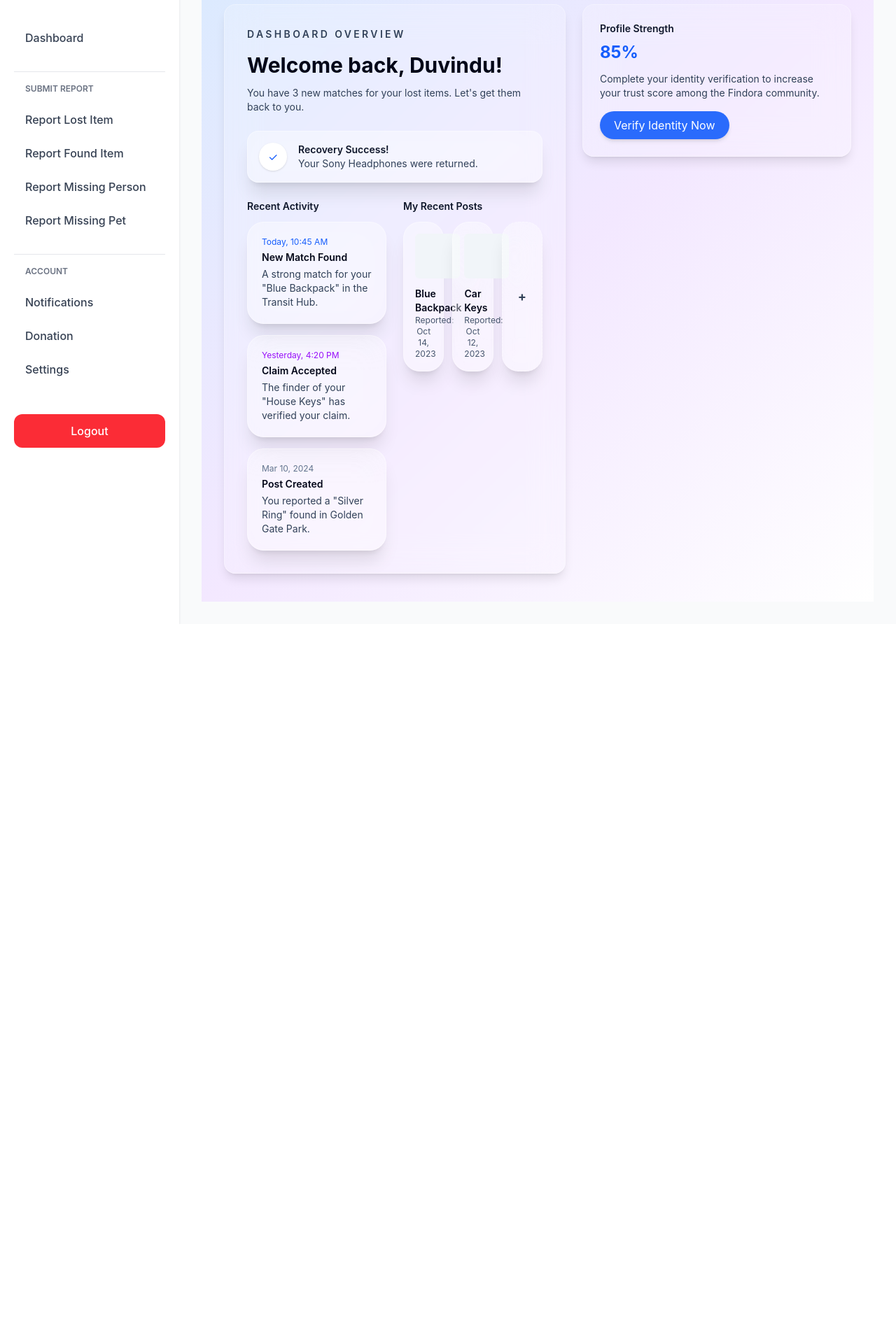
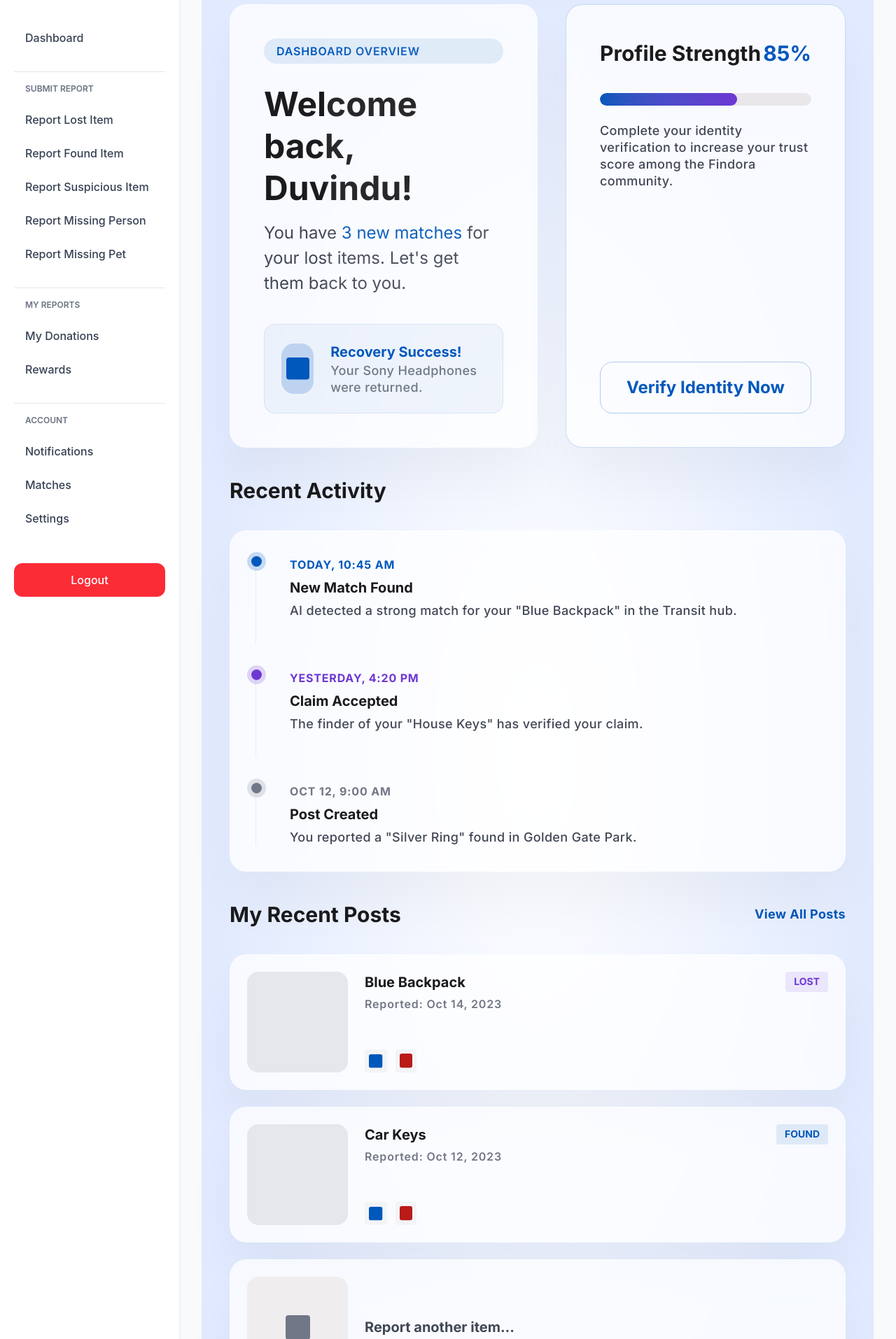
Before and after one commit to malshi1014/Findora, a React (Vite) app in the folder findora-frontend/: page /dashboard in a window 1280 px wide. Shown: the part 66-1980 px from the top of the page at 70% size. Before the commit the page ends 958 px from the top, so only its background shows below. Built offline with nearby package versions, Linux system fonts and the light colour scheme; no server answers.

Commit message:
Create user Dashboard

```diff
--- a/findora-frontend/index.html
+++ b/findora-frontend/index.html
@@ -6,7 +6,7 @@
     <meta name="viewport" content="width=device-width, initial-scale=1.0" />
     <link rel="preconnect" href="https://fonts.googleapis.com" />
     <link rel="preconnect" href="https://fonts.gstatic.com" crossorigin />
-    <link href="https://fonts.googleapis.com/css2?family=Inter:wght@400;600;700&family=Outfit:wght@400;500;600;700&display=swap" rel="stylesheet" />
+    <link href="https://fonts.googleapis.com/css2?family=Inter:wght@400;500;600;700&family=Outfit:wght@400;500;600;700&family=Sora:wght@600;700&family=JetBrains+Mono:wght@400&display=swap" rel="stylesheet" />
     <title>findora-frontend</title>
   </head>
   <body>
--- a/findora-frontend/src/components/Sidebar/Sidebar.jsx
+++ b/findora-frontend/src/components/Sidebar/Sidebar.jsx
@@ -30,6 +30,10 @@ function Sidebar() {
             Report Found Item
           </Link>
 
+          <Link to="/report-suspicious" className="block px-4 py-3 rounded-xl hover:bg-blue-50 hover:text-blue-700">
+            Report Suspicious Item
+          </Link>
+
           <Link to="/report-person" className="block px-4 py-3 rounded-xl hover:bg-blue-50 hover:text-blue-700">
             Report Missing Person
           </Link>
@@ -40,13 +44,23 @@ function Sidebar() {
         </div>
 
         <div className="mt-6 pt-4 border-t border-gray-200">
+          <p className="text-xs font-semibold uppercase text-gray-500 px-4 mb-3">My Reports</p>
+          <Link to="/donation" className="block px-4 py-3 rounded-xl hover:bg-blue-50 hover:text-blue-700">
+            My Donations
+          </Link>
+          <Link to="/rewards" className="block px-4 py-3 rounded-xl hover:bg-blue-50 hover:text-blue-700">
+            Rewards
+          </Link>
+        </div>
+
+        <div className="mt-6 pt-4 border-t border-gray-200">
           <p className="text-xs font-semibold uppercase text-gray-500 px-4 mb-3">Account</p>
           <Link to="/notifications" className="block px-4 py-3 rounded-xl hover:bg-blue-50 hover:text-blue-700">
             Notifications
           </Link>
 
-          <Link to="/donation" className="block px-4 py-3 rounded-xl hover:bg-blue-50 hover:text-blue-700">
-            Donation
+          <Link to="/possible-match" className="block px-4 py-3 rounded-xl hover:bg-blue-50 hover:text-blue-700">
+            Matches
           </Link>
 
           <Link to="/settings" className="block px-4 py-3 rounded-xl hover:bg-blue-50 hover:text-blue-700">
--- a/findora-frontend/src/pages/dashboard/UserDashboard.jsx
+++ b/findora-frontend/src/pages/dashboard/UserDashboard.jsx
@@ -3,80 +3,178 @@ import DashboardLayout from "../../layouts/DashboardLayout";
 function UserDashboard() {
   return (
     <DashboardLayout>
-      <div className="min-h-screen bg-gradient-to-br from-blue-100 via-purple-100 to-white py-10">
-        <div className="mx-auto max-w-6xl space-y-8 px-4 sm:px-6 lg:px-8">
-          <div className="flex flex-col gap-6 lg:flex-row lg:items-start">
-            <div className="flex-1 rounded-2xl bg-white/20 backdrop-blur-xl border border-white/30 shadow-lg p-8">
-              <p className="text-sm font-semibold uppercase tracking-[0.24em] text-slate-700">Dashboard Overview</p>
-              <h1 className="mt-4 text-3xl font-bold text-slate-950">Welcome back, Duvindu!</h1>
-              <p className="mt-3 max-w-2xl text-sm text-slate-700">You have 3 new matches for your lost items. Let's get them back to you.</p>
+      <div className="min-h-screen" style={{ background: "radial-gradient(ellipse 50% 50% at 50% 50%, white 0%, #E1EAFE 100%)" }}>
+        <div className="w-full max-w-[2160px] mx-auto p-6 sm:p-10 flex flex-col gap-6 sm:gap-10">
 
-              <div className="mt-6 flex items-center gap-4 rounded-2xl bg-white/30 backdrop-blur-xl border border-white/40 p-4 shadow-xl">
-                <div className="h-10 w-10 rounded-full bg-white flex items-center justify-center text-blue-600 shadow-sm">✓</div>
-                <div>
-                  <p className="text-sm font-semibold text-slate-900">Recovery Success!</p>
-                  <p className="text-sm text-slate-700">Your Sony Headphones were returned.</p>
-                </div>
+          {/* Dashboard Overview + Profile Strength Row */}
+          <div className="flex flex-col lg:flex-row gap-6 sm:gap-10">
+
+            {/* Dashboard Overview Card */}
+            <div className="flex-1 p-6 sm:p-12 bg-white/75 backdrop-blur rounded-3xl shadow-[0_45px_75px_rgba(0,0,0,0.04)] border border-white/20 relative overflow-hidden">
+              <div className="absolute right-0 top-0 w-[302px] h-[459px] opacity-20">
+                <div className="w-full h-full bg-gradient-to-b from-white to-white opacity-30" />
               </div>
-
-              <div className="mt-6 grid gap-6 md:grid-cols-2">
-                <div className="space-y-3">
-                  <h4 className="text-sm font-semibold text-slate-900">Recent Activity</h4>
-                  <div className="mt-2 space-y-4">
-                    <div className="rounded-3xl bg-white/30 backdrop-blur-xl border border-white/40 p-5 shadow-xl">
-                      <p className="text-xs text-blue-600">Today, 10:45 AM</p>
-                      <p className="mt-1 text-sm font-semibold text-slate-950">New Match Found</p>
-                      <p className="text-sm text-slate-700 mt-1">A strong match for your "Blue Backpack" in the Transit Hub.</p>
-                    </div>
-
-                    <div className="rounded-3xl bg-white/30 backdrop-blur-xl border border-white/40 p-5 shadow-xl">
-                      <p className="text-xs text-purple-600">Yesterday, 4:20 PM</p>
-                      <p className="mt-1 text-sm font-semibold text-slate-950">Claim Accepted</p>
-                      <p className="text-sm text-slate-700 mt-1">The finder of your "House Keys" has verified your claim.</p>
-                    </div>
-
-                    <div className="rounded-3xl bg-white/30 backdrop-blur-xl border border-white/40 p-5 shadow-xl">
-                      <p className="text-xs text-slate-500">Mar 10, 2024</p>
-                      <p className="mt-1 text-sm font-semibold text-slate-950">Post Created</p>
-                      <p className="text-sm text-slate-700 mt-1">You reported a "Silver Ring" found in Golden Gate Park.</p>
-                    </div>
+              <div className="flex flex-col gap-3 sm:gap-4">
+                <span className="inline-block px-4 sm:px-[18px] py-1 sm:py-[6px] bg-[rgba(0,88,188,0.10)] rounded-full text-[#0058BC] text-xs sm:text-base font-semibold font-[Inter] tracking-[0.83px]">
+                  DASHBOARD OVERVIEW
+                </span>
+                <h1 className="text-[#1B1B1D] text-2xl sm:text-[48px] font-bold font-[Inter] leading-tight sm:leading-[60px] pt-3 sm:pt-[12px]">
+                  Welcome back, Duvindu!
+                </h1>
+                <p className="text-[#414755] text-base sm:text-2xl font-normal font-[Inter] leading-snug sm:leading-[36px] max-w-[672px] pb-4 sm:pb-6">
+                  You have <span className="text-[#0058BC]">3 new matches</span> for your lost items. Let&apos;s get them back to you.
+                </p>
+                <div className="flex items-center gap-4 sm:gap-6 p-4 sm:p-6 bg-[rgba(0,88,188,0.05)] rounded-2xl border border-[rgba(0,88,188,0.10)] max-w-[576px]">
+                  <div className="w-14 h-14 sm:w-[72px] sm:h-[72px] bg-[rgba(0,88,188,0.20)] rounded-xl sm:rounded-[18px] flex items-center justify-center">
+                    <svg width="33" height="32" viewBox="0 0 33 32" fill="none" xmlns="http://www.w3.org/2000/svg">
+                      <rect width="33" height="31.5" rx="4" fill="#0058BC" />
+                    </svg>
                   </div>
-                </div>
-
-                <div>
-                  <h4 className="text-sm font-semibold text-slate-900">My Recent Posts</h4>
-                  <div className="mt-3 grid grid-cols-1 gap-3 sm:grid-cols-2 lg:grid-cols-3">
-                    <div className="rounded-3xl bg-white/30 backdrop-blur-xl border border-white/40 p-4 shadow-xl text-center">
-                      <div className="h-16 w-16 mx-auto rounded-md bg-slate-100" />
-                      <p className="mt-3 text-sm font-semibold text-slate-950">Blue Backpack</p>
-                      <p className="text-xs text-slate-600">Reported: Oct 14, 2023</p>
-                    </div>
-
-                    <div className="rounded-3xl bg-white/30 backdrop-blur-xl border border-white/40 p-4 shadow-xl text-center">
-                      <div className="h-16 w-16 mx-auto rounded-md bg-slate-100" />
-                      <p className="mt-3 text-sm font-semibold text-slate-950">Car Keys</p>
-                      <p className="text-xs text-slate-600">Reported: Oct 12, 2023</p>
-                    </div>
-
-                    <button className="rounded-3xl bg-white/30 backdrop-blur-xl border border-dashed border-white/40 p-4 shadow-xl flex items-center justify-center text-lg font-bold text-slate-700 transition hover:bg-white/40">
-                      +
-                    </button>
+                  <div>
+                    <p className="text-[#0058BC] text-base sm:text-xl font-bold font-[Inter] leading-snug sm:leading-[30px]">Recovery Success!</p>
+                    <p className="text-[#717786] text-sm sm:text-lg font-medium font-[Inter] leading-snug sm:leading-[24px] tracking-[0.36px]">Your Sony Headphones were returned.</p>
                   </div>
                 </div>
               </div>
             </div>
 
-            <aside className="w-full max-w-sm">
-              <div className="rounded-2xl bg-white/20 backdrop-blur-xl border border-white/30 shadow-lg p-6">
-                <h4 className="text-sm font-semibold text-slate-900">Profile Strength</h4>
-                <p className="mt-2 text-2xl font-bold text-blue-600">85%</p>
-                <p className="mt-3 text-sm text-slate-700">Complete your identity verification to increase your trust score among the Findora community.</p>
-                <button className="mt-4 bg-blue-600/90 text-white px-5 py-2 rounded-full shadow-md hover:bg-blue-700">
-                  Verify Identity Now
-                </button>
+            {/* Profile Strength Card */}
+            <div className="w-full lg:w-[400px] p-6 sm:p-12 bg-white/75 backdrop-blur rounded-3xl shadow-[0_45px_75px_rgba(0,0,0,0.04)] border border-[rgba(0,88,188,0.20)] flex flex-col justify-between">
+              <div className="flex flex-col gap-4 sm:gap-6 pb-6 sm:pb-9">
+                <div className="flex justify-between items-start pb-2 sm:pb-3">
+                  <h2 className="text-[#1B1B1D] text-xl sm:text-[30px] font-bold font-[Inter] leading-snug sm:leading-[42px]">Profile Strength</h2>
+                  <span className="text-[#0058BC] text-xl sm:text-[30px] font-bold font-[Inter] leading-snug sm:leading-[42px]">85%</span>
+                </div>
+                <div className="w-full h-[18px] bg-[#EAE7EA] rounded-full overflow-hidden">
+                  <div className="w-[65%] h-full bg-gradient-to-r from-[#0058BC] to-[#6D37D3] rounded-full shadow-[0_6px_9px_-6px_rgba(0,0,0,0.10),0_15px_22.5px_-4.5px_rgba(0,0,0,0.10)]" />
+                </div>
+                <p className="text-[#414755] text-sm sm:text-lg font-medium font-[Inter] leading-snug sm:leading-[24px] tracking-[0.36px]">
+                  Complete your identity verification to increase your trust score among the Findora community.
+                </p>
               </div>
-            </aside>
+              <button className="w-full py-3 sm:py-[18px] rounded-xl sm:rounded-[18px] border border-[rgba(0,88,188,0.30)] text-[#0058BC] text-base sm:text-2xl font-bold font-[Inter] leading-snug sm:leading-[36px] hover:bg-[rgba(0,88,188,0.05)] transition">
+                Verify Identity Now
+              </button>
+            </div>
           </div>
+
+          {/* Recent Activity */}
+          <div className="flex flex-col gap-6 sm:gap-9">
+            <h2 className="text-[#1B1B1D] text-xl sm:text-[30px] font-bold font-[Inter] leading-snug sm:leading-[42px]">Recent Activity</h2>
+
+            <div className="p-6 sm:p-9 bg-white/75 backdrop-blur rounded-3xl shadow-[0_45px_75px_rgba(0,0,0,0.04)] border border-white/20 flex flex-col gap-6 sm:gap-9">
+              {/* Activity Item 1 */}
+              <div className="relative pl-8 sm:pl-12 pb-6 sm:pb-9 border-l border-[rgba(113,119,134,0.10)] flex flex-col gap-1 sm:gap-[6px]">
+                <div className="absolute -left-[7px] top-0 w-[15px] h-[15px] rounded-full bg-[#0058BC] shadow-[0_0_0_6px_rgba(0,88,188,0.20)]" />
+                <p className="text-[#0058BC] text-xs sm:text-base font-bold font-[Inter] leading-snug sm:leading-[24px] tracking-[0.83px]">TODAY, 10:45 AM</p>
+                <p className="text-[#1B1B1D] text-sm sm:text-xl font-bold font-[Inter] leading-snug sm:leading-[30px]">New Match Found</p>
+                <p className="text-[#414755] text-sm sm:text-lg font-medium font-[Inter] leading-snug sm:leading-[24px] tracking-[0.36px]">
+                  AI detected a strong match for your &quot;Blue Backpack&quot; in the Transit hub.
+                </p>
+              </div>
+
+              {/* Activity Item 2 */}
+              <div className="relative pl-8 sm:pl-12 pb-6 sm:pb-9 border-l border-[rgba(113,119,134,0.10)] flex flex-col gap-1 sm:gap-[6px]">
+                <div className="absolute -left-[7px] top-0 w-[15px] h-[15px] rounded-full bg-[#6D37D3] shadow-[0_0_0_6px_rgba(109,55,211,0.20)]" />
+                <p className="text-[#6D37D3] text-xs sm:text-base font-bold font-[Inter] leading-snug sm:leading-[24px] tracking-[0.83px]">YESTERDAY, 4:20 PM</p>
+                <p className="text-[#1B1B1D] text-sm sm:text-xl font-bold font-[Inter] leading-snug sm:leading-[30px]">Claim Accepted</p>
+                <p className="text-[#414755] text-sm sm:text-lg font-medium font-[Inter] leading-snug sm:leading-[24px] tracking-[0.36px]">
+                  The finder of your &quot;House Keys&quot; has verified your claim.
+                </p>
+              </div>
+
+              {/* Activity Item 3 */}
+              <div className="relative pl-8 sm:pl-12 border-l border-[rgba(113,119,134,0.10)] flex flex-col gap-1 sm:gap-[6px]">
+                <div className="absolute -left-[7px] top-0 w-[15px] h-[15px] rounded-full bg-[#717786] shadow-[0_0_0_6px_rgba(113,119,134,0.20)]" />
+                <p className="text-[#717786] text-xs sm:text-base font-bold font-[Inter] leading-snug sm:leading-[24px] tracking-[0.83px]">OCT 12, 9:00 AM</p>
+                <p className="text-[#1B1B1D] text-sm sm:text-xl font-bold font-[Inter] leading-snug sm:leading-[30px]">Post Created</p>
+                <p className="text-[#414755] text-sm sm:text-lg font-medium font-[Inter] leading-snug sm:leading-[24px] tracking-[0.36px]">
+                  You reported a &quot;Silver Ring&quot; found in Golden Gate Park.
+                </p>
+              </div>
+            </div>
+          </div>
+
+          {/* My Recent Posts */}
+          <div className="flex flex-col gap-6 sm:gap-9 pb-10 sm:pb-[159px]">
+            <div className="flex justify-between items-center">
+              <h2 className="text-[#1B1B1D] text-xl sm:text-[30px] font-bold font-[Inter] leading-snug sm:leading-[42px]">My Recent Posts</h2>
+              <span className="text-[#0058BC] text-sm sm:text-lg font-bold font-[Inter] leading-snug sm:leading-[24px] tracking-[0.36px] cursor-pointer hover:underline">View All Posts</span>
+            </div>
+
+            <div className="flex flex-col gap-4 sm:gap-6">
+              {/* Post 1 */}
+              <div className="flex items-center gap-4 sm:gap-6 p-4 sm:p-6 bg-white/75 backdrop-blur rounded-3xl shadow-[0_45px_75px_rgba(0,0,0,0.04)] border border-white/20">
+                <div className="w-20 h-20 sm:w-[144px] sm:h-[144px] rounded-xl sm:rounded-2xl overflow-hidden bg-gray-100 flex-shrink-0">
+                  <div className="w-full h-full bg-gray-200" />
+                </div>
+                <div className="flex-1 flex flex-col justify-between gap-2 sm:gap-4 h-full min-h-[80px] sm:min-h-[144px]">
+                  <div>
+                    <div className="flex justify-between items-start">
+                      <h3 className="text-[#1B1B1D] text-sm sm:text-xl font-bold font-[Inter] leading-snug sm:leading-[30px]">Blue Backpack</h3>
+                      <span className="px-2 sm:px-3 py-0.5 sm:py-[3px] bg-[rgba(109,55,211,0.10)] rounded text-[#6D37D3] text-xs sm:text-sm font-bold font-[Inter] uppercase leading-snug sm:leading-[22.5px]">LOST</span>
+                    </div>
+                    <p className="text-[#717786] text-xs sm:text-base font-semibold font-[Inter] leading-snug sm:leading-[24px] tracking-[0.83px] mt-1">Reported: Oct 14, 2023</p>
+                  </div>
+                  <div className="flex gap-2 sm:gap-3">
+                    <button className="p-1 sm:p-[6px] rounded bg-gray-100 hover:bg-gray-200 transition">
+                      <svg width="20" height="20" viewBox="0 0 21 21" fill="none" xmlns="http://www.w3.org/2000/svg">
+                        <rect width="20.25" height="20.25" rx="3" fill="#0058BC" />
+                      </svg>
+                    </button>
+                    <button className="p-1 sm:p-[6px] rounded bg-gray-100 hover:bg-gray-200 transition">
+                      <svg width="18" height="21" viewBox="0 0 18 21" fill="none" xmlns="http://www.w3.org/2000/svg">
+                        <rect width="18" height="20.25" rx="3" fill="#BA1A1A" />
+                      </svg>
+                    </button>
+                  </div>
+                </div>
+              </div>
+
+              {/* Post 2 */}
+              <div className="flex items-center gap-4 sm:gap-6 p-4 sm:p-6 bg-white/75 backdrop-blur rounded-3xl shadow-[0_45px_75px_rgba(0,0,0,0.04)] border border-white/20">
+                <div className="w-20 h-20 sm:w-[144px] sm:h-[144px] rounded-xl sm:rounded-2xl overflow-hidden bg-gray-100 flex-shrink-0">
+                  <div className="w-full h-full bg-gray-200" />
+                </div>
+                <div className="flex-1 flex flex-col justify-between gap-2 sm:gap-4 h-full min-h-[80px] sm:min-h-[144px]">
+                  <div>
+                    <div className="flex justify-between items-start">
+                      <h3 className="text-[#1B1B1D] text-sm sm:text-xl font-bold font-[Inter] leading-snug sm:leading-[30px]">Car Keys</h3>
+                      <span className="px-2 sm:px-3 py-0.5 sm:py-[3px] bg-[rgba(0,88,188,0.10)] rounded text-[#0058BC] text-xs sm:text-sm font-bold font-[Inter] uppercase leading-snug sm:leading-[22.5px]">FOUND</span>
+                    </div>
+                    <p className="text-[#717786] text-xs sm:text-base font-semibold font-[Inter] leading-snug sm:leading-[24px] tracking-[0.83px] mt-1">Reported: Oct 12, 2023</p>
+                  </div>
+                  <div className="flex gap-2 sm:gap-3">
+                    <button className="p-1 sm:p-[6px] rounded bg-gray-100 hover:bg-gray-200 transition">
+                      <svg width="20" height="20" viewBox="0 0 21 21" fill="none" xmlns="http://www.w3.org/2000/svg">
+                        <rect width="20.25" height="20.25" rx="3" fill="#0058BC" />
+                      </svg>
+                    </button>
+                    <button className="p-1 sm:p-[6px] rounded bg-gray-100 hover:bg-gray-200 transition">
+                      <svg width="18" height="21" viewBox="0 0 18 21" fill="none" xmlns="http://www.w3.org/2000/svg">
+                        <rect width="18" height="20.25" rx="3" fill="#BA1A1A" />
+                      </svg>
+                    </button>
+                  </div>
+                </div>
+              </div>
+
+              {/* Add New Post */}
+              <div className="flex items-center gap-4 sm:gap-6 p-4 sm:p-6 bg-white/75 backdrop-blur rounded-3xl shadow-[0_45px_75px_rgba(0,0,0,0.04)] border border-white/20 cursor-pointer hover:bg-white/90 transition">
+                <div className="w-20 h-20 sm:w-[144px] sm:h-[144px] rounded-xl sm:rounded-2xl bg-[#F0EDEF] flex items-center justify-center flex-shrink-0">
+                  <svg width="35" height="35" viewBox="0 0 35 35" fill="none" xmlns="http://www.w3.org/2000/svg">
+                    <rect width="35" height="35" rx="4" fill="#717786" />
+                  </svg>
+                </div>
+                <div>
+                  <p className="text-[#414755] text-sm sm:text-xl font-bold font-[Inter] leading-snug sm:leading-[30px]">
+                    Report another item...
+                  </p>
+                </div>
+              </div>
+            </div>
+          </div>
+
         </div>
       </div>
     </DashboardLayout>
```
